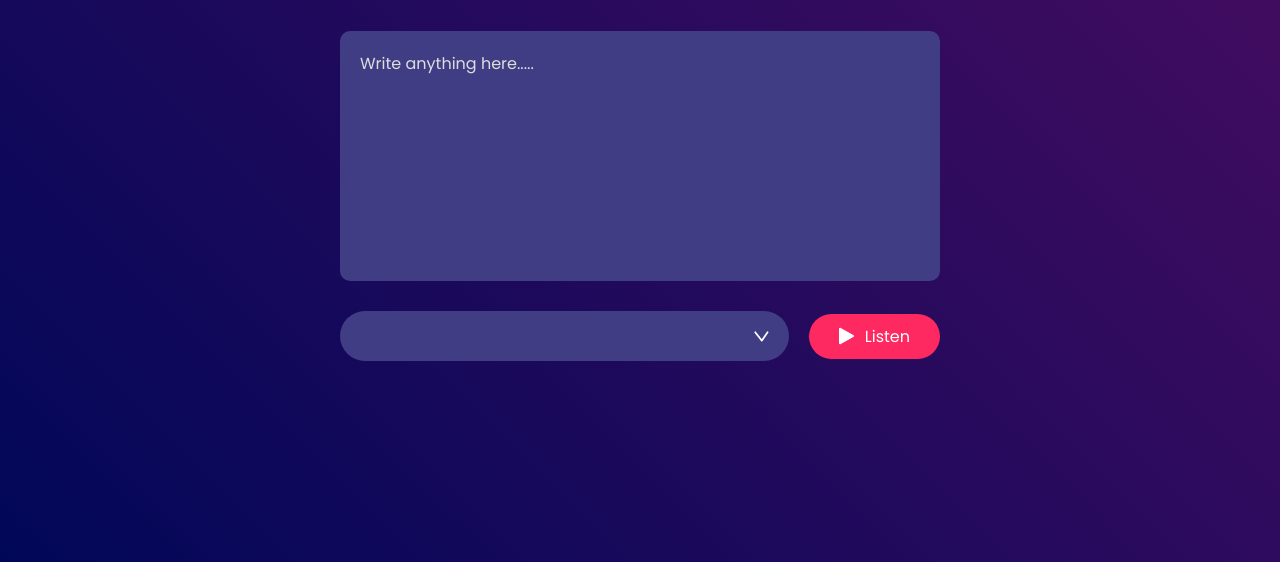
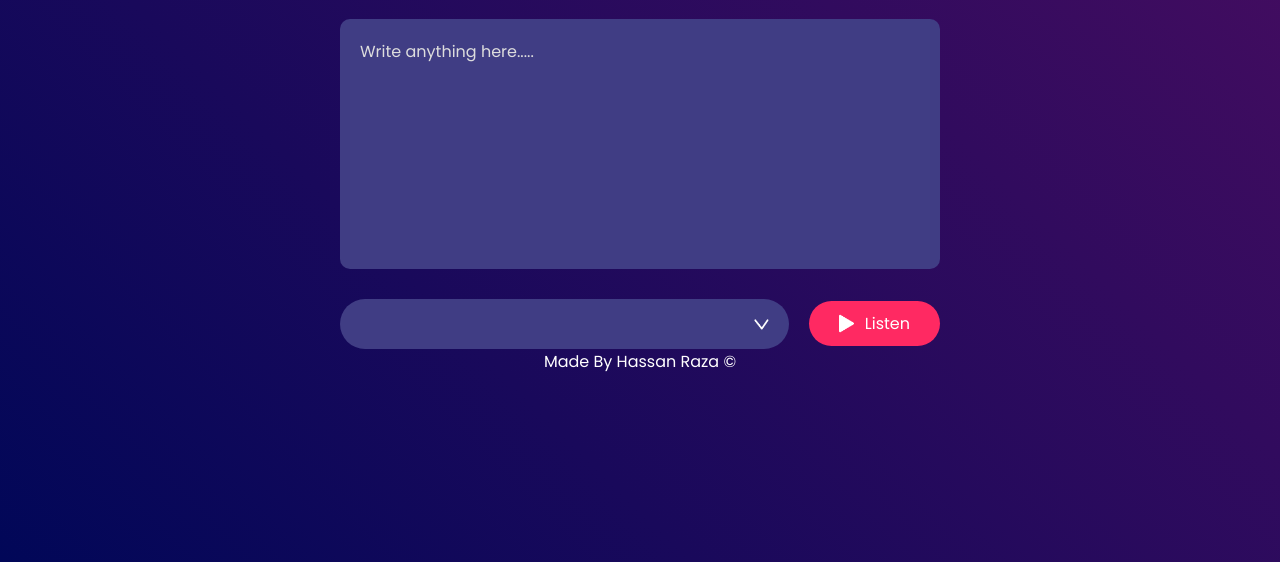
Before and after one commit to hassanraza2008/text-to-speech, a plain HTML site: page index.html in a window 1280 px wide. Shown: the part 238-800 px from the top of the page. Drawn offline with Linux system fonts and the light colour scheme.

Commit message:
Update index.html

```diff
--- a/index.html
+++ b/index.html
@@ -14,6 +14,7 @@
             <select></select>
             <button><img src="images/play.png">Listen</button>
         </div>
+        <footer>Made By Hassan Raza &copy;</footer>
     </div>
 
     <script src="script.js"></script>
```
